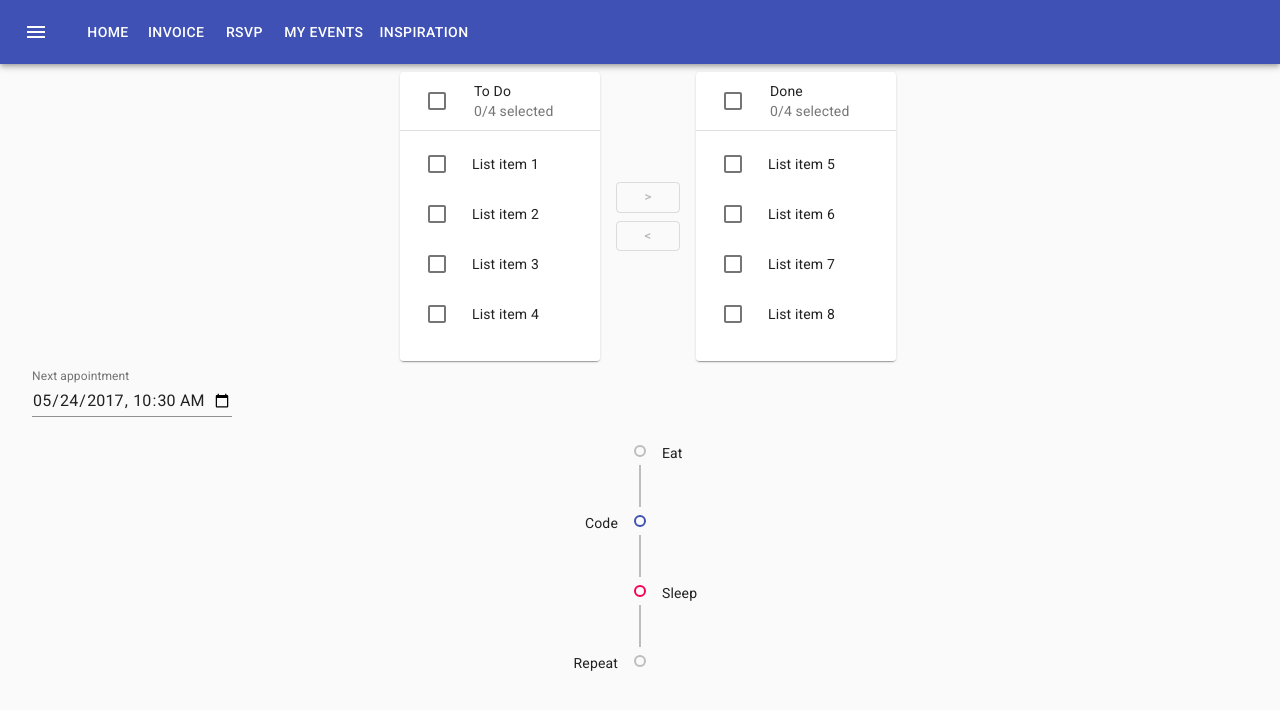
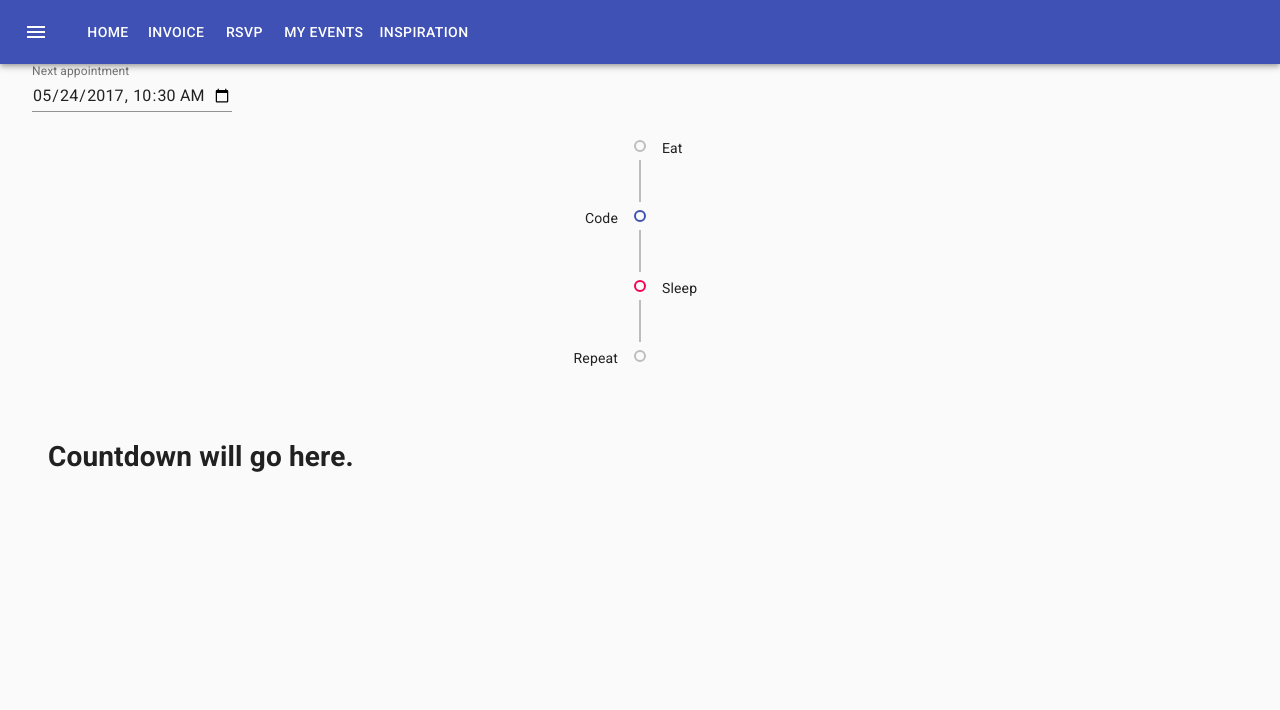
Before and after one commit to blegesse-git/Project-3, a React (Create React App) app: page / in a window 1280 px wide. Shown: the top 710 px of the page. Built offline with nearby package versions, Linux system fonts and the light colour scheme.

Commit message:
ignore this

```diff
--- a/package.json
+++ b/package.json
@@ -13,6 +13,7 @@
     "@testing-library/user-event": "^12.5.0",
     "antd": "^4.9.1",
     "react": "^17.0.1",
+    "react-countdown": "^2.3.1",
     "react-dom": "^17.0.1",
     "react-moment": "^1.0.0",
     "react-router-dom": "^5.2.0",
--- /dev/null
+++ b/src/components/Countdown/EventCountdown.js
@@ -0,0 +1,16 @@
+import React from 'react';
+import Container from "../Container/index"
+import Countdown from 'react-countdown';
+// import { render } from '@testing-library/react';
+
+
+function EventCountdown(){
+return(
+    <Container>
+        <h1>Countdown will go here. </h1>
+    </Container>
+)
+}
+
+
+export default EventCountdown;
--- a/src/pages/Home.js
+++ b/src/pages/Home.js
@@ -3,14 +3,16 @@ import ToDoList from "../components/List/ToDoList"
 import Container from "../components/Container/index"
 import SetReminder from "../components/SetReminder/SetReminder"
 import OutlinedTimeline from "../components/Time line/Timeline"
+import EventTimeline from "../components/Countdown/EventCountdown"
 function Home(){
 
     return(
         <>
         <Container>
-        <ToDoList/>
+        {/* <ToDoList/> */}
         <SetReminder/>
         <OutlinedTimeline/>
+        <EventTimeline/>
 
         </Container>
 
```
Also changed, not shown: 2 other files (tests, documents, lock files or other folders).
